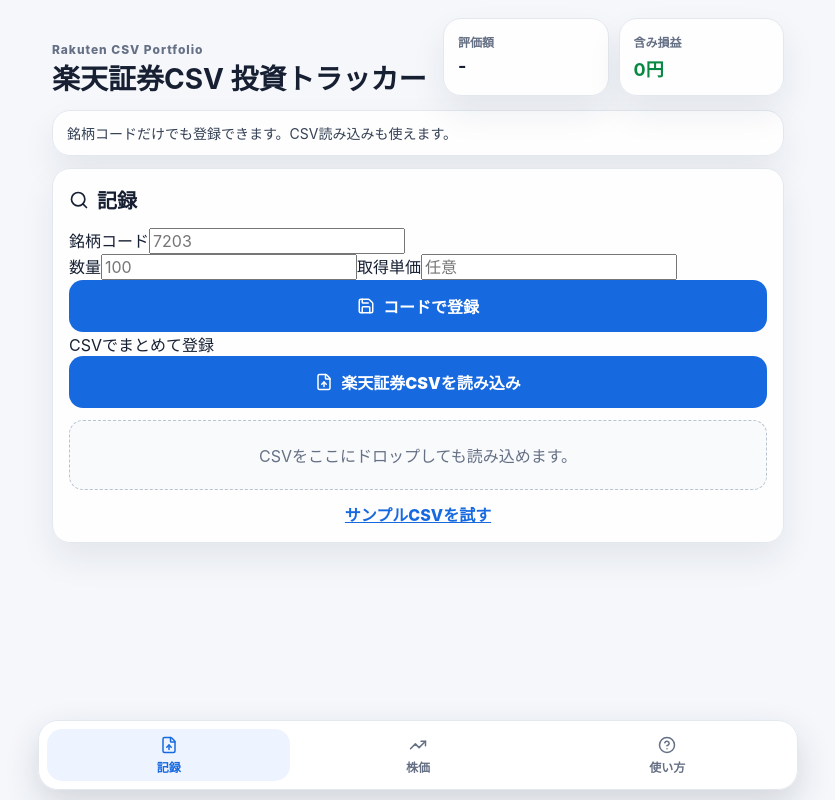
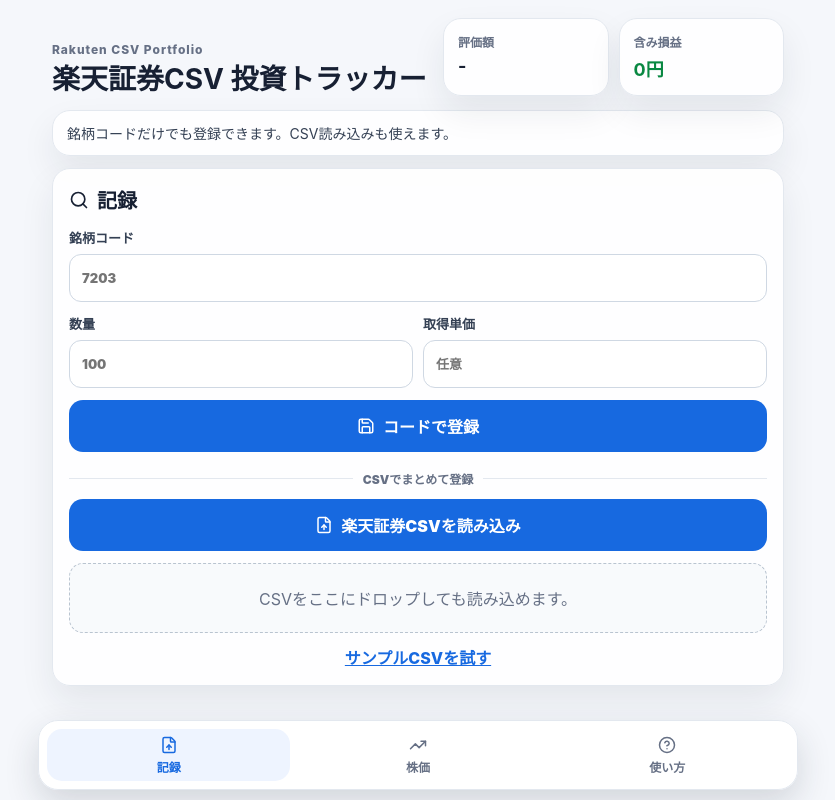
Before and after one commit to beatsbyhina-lang/investment-pnl-tracker-soft-human, a React (Vite) app: page / in a window 1280 px wide. Shown: the whole page, without its empty margins (222-1057 px from the left). Built offline with nearby package versions, Linux system fonts and the light colour scheme.

Commit message:
Style code entry form
Added styles for input fields and form layout.

```diff
--- a/src/styles.css
+++ b/src/styles.css
@@ -18,6 +18,16 @@
 button,
 input {
   font: inherit;
+}
+
+input {
+  width: 100%;
+  min-height: 48px;
+  padding: 10px 12px;
+  border: 1px solid #cfd8e3;
+  border-radius: 12px;
+  background: #fff;
+  color: #172033;
 }
 
 .app {
@@ -115,6 +125,43 @@
   color: #fff;
   font-weight: 900;
   cursor: pointer;
+}
+
+.manualForm {
+  display: grid;
+  gap: 12px;
+}
+
+.manualForm label {
+  display: grid;
+  gap: 7px;
+  color: #344054;
+  font-size: 13px;
+  font-weight: 900;
+}
+
+.formGrid {
+  display: grid;
+  grid-template-columns: 1fr 1fr;
+  gap: 10px;
+}
+
+.divider {
+  display: flex;
+  align-items: center;
+  gap: 10px;
+  margin: 18px 0 12px;
+  color: #667085;
+  font-size: 12px;
+  font-weight: 900;
+}
+
+.divider::before,
+.divider::after {
+  content: "";
+  height: 1px;
+  flex: 1;
+  background: #e3e8ef;
 }
 
 .primaryButton:disabled {
```
